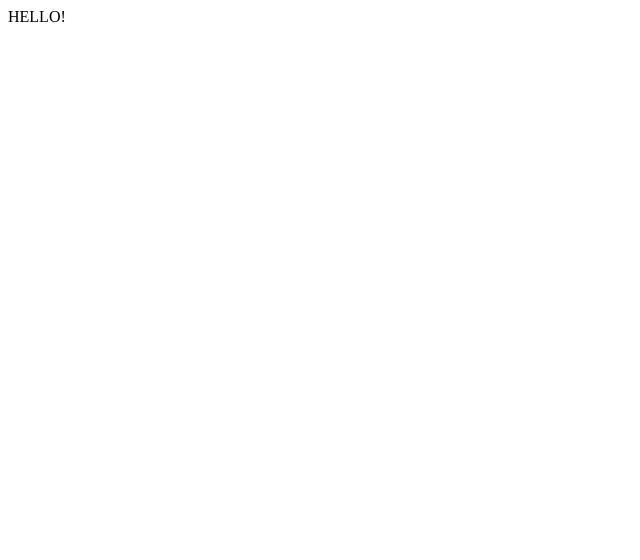
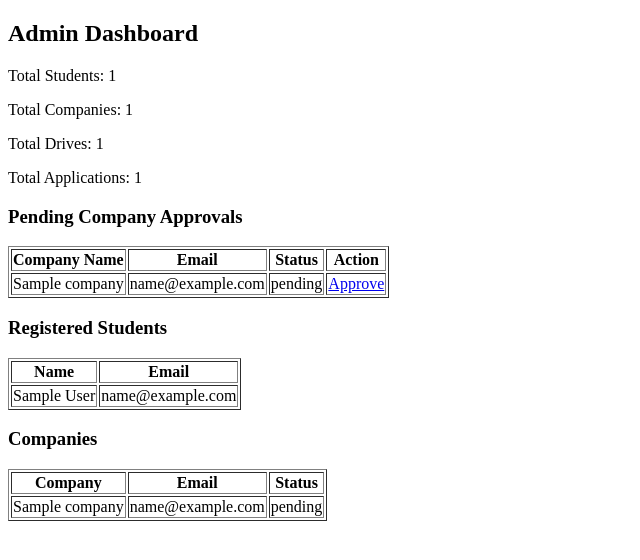
Before and after one commit to 24f1002360/Placement-Portal-Application-v1, a Flask app: page /admin in a window 1280 px wide. Before the commit the part shown is almost empty. Shown: the top 560 px of the page, without its empty margins (0-640 px from the left). Run offline with Flask 3, Linux system fonts and the light colour scheme; tables that the repository leaves empty hold one stand-in row (values such as "Sample post").

Commit message:
Milestone-PPA Admin-Dashboard-Management

```diff
--- a/app.py
+++ b/app.py
@@ -1,6 +1,7 @@
 import os
 print("RUNNING FROM:", os.getcwd())
 print("APP FILE:", __file__)
+
 
 from flask import Flask ,render_template,request,redirect,url_for
 from model.models import db, Admin, Student, Company, Drive, Application
@@ -78,13 +79,42 @@ def register():
 
 
 
+
+
 @app.route('/admin', methods=['GET', 'POST'])
 def admin_dashboard():
-        return render_template("admin.html")
+        students = Student.query.all()
+        companies = Company.query.all()
+        drives = Drive.query.all()
+        applications= Application.query.all()
+        return render_template("admin.html",
+                               students=students,
+                               companies=companies,
+                               drives=drives,
+                               applications=applications
+                           )
+
+@app.route("/approve_company/<int:company_id>")
+def approve_company(company_id):
+
+    company = Company.query.get(company_id)
+
+    company.approval_status = "approved"
+
+    db.session.commit()
+
+    return redirect("/admin")
+
+
 
 @app.route("/student")
 def student_dashboard():
-    return render_template("student.html")
+    return render_template("student.html",
+                           students=students,
+                           companies=companies,
+                           drives=drives,
+                           applications=applications
+                           )
 
 
 @app.route("/company")
--- a/templates/admin.html
+++ b/templates/admin.html
@@ -7,6 +7,75 @@
 
     </head>
     <body>
-       HELLO! {{username}}
+        <h2>Admin Dashboard</h2>
+
+        <p>Total Students: {{ students|length }}</p>
+        <p>Total Companies: {{ companies|length }}</p>
+        <p>Total Drives: {{ drives|length }}</p>
+        <p>Total Applications: {{ applications|length }}</p>
+
+        <h3>Pending Company Approvals</h3>
+
+        <table border="1">
+        <tr>
+        <th>Company Name</th>
+        <th>Email</th>
+        <th>Status</th>
+        <th>Action</th>
+        </tr>
+
+        {% for company in companies %}
+        {% if company.approval_status == "pending" %}
+
+        <tr>
+        <td>{{ company.company_name }}</td>
+        <td>{{ company.email }}</td>
+        <td>{{ company.approval_status }}</td>
+
+        <td>
+        <a href="/approve_company/{{ company.id }}">Approve</a>
+        </td>
+        </tr>
+
+        {% endif %}
+        {% endfor %}
+        </table>
+
+        <h3>Registered Students</h3>
+        <table border="1">
+        <tr>
+        <th>Name</th>
+        <th>Email</th>
+        </tr>
+
+        {% for student in students %}
+
+        <tr>
+        <td>{{ student.name }}</td>
+        <td>{{ student.email }}</td>
+        </tr>
+
+        {% endfor %}
+        </table>
+
+        <h3>Companies</h3>
+        <table border="1">
+        <tr>
+        <th>Company</th>
+        <th>Email</th>
+        <th>Status</th>
+        </tr>
+
+        {% for company in companies %}
+
+        <tr>
+        <td>{{ company.company_name }}</td>
+        <td>{{ company.email }}</td>
+        <td>{{ company.approval_status }}</td>
+        </tr>
+
+        {% endfor %}
+        </table>
+
     </body>
 </html>
```
